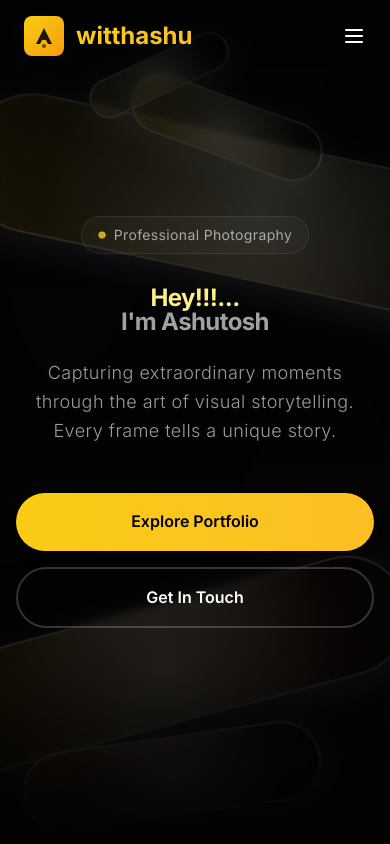
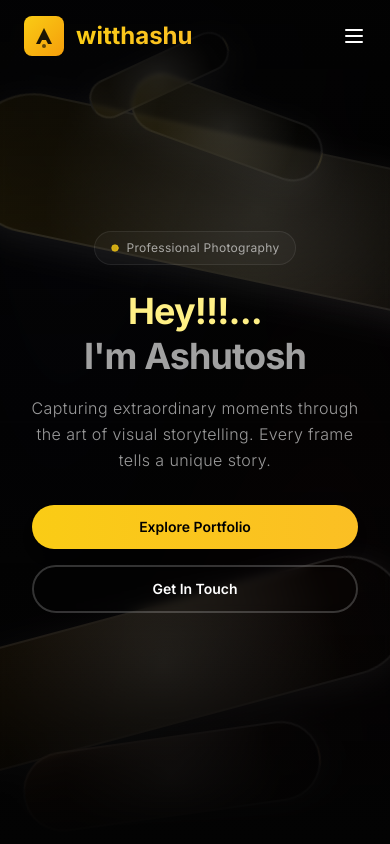
Before and after one commit to dev0jha/AshuPortfolio, a React (Vite) app: page / in a window 390 px wide. Shown: the top 844 px of the page. Built offline with nearby package versions, Linux system fonts and the light colour scheme.

Commit message:
Refine HeroGeometric component styles for improved layout and responsiveness

```diff
--- a/src/components/ui/shape-landing-hero.tsx
+++ b/src/components/ui/shape-landing-hero.tsx
@@ -152,10 +152,10 @@ function HeroGeometric({
                         variants={fadeUpVariants}
                         initial="hidden"
                         animate="visible"
-                        className="inline-flex items-center gap-2 px-4 py-2 rounded-full bg-white/[0.03] border border-white/[0.08] mb-8 md:mb-12"
+                        className="inline-flex items-center gap-2 px-4 py-2 rounded-full bg-white/[0.03] border border-white/[0.08] mb-6 md:mb-12"
                     >
                         <Circle className="h-2 w-2 fill-yellow-400/80 text-yellow-400/80" />
-                        <span className="text-sm text-white/60 tracking-wide">
+                        <span className="text-xs sm:text-sm text-white/60 tracking-wide">
                             {badge}
                         </span>
                     </motion.div>
@@ -166,7 +166,7 @@ function HeroGeometric({
                         initial="hidden"
                         animate="visible"
                     >
-                        <h1 className="text-2xl sm:text-6xl md:text-7xl font-bold mb-6 md:mb-8 tracking-tight leading-none">
+                        <h1 className="text-4xl sm:text-5xl md:text-6xl lg:text-7xl font-bold mb-4 md:mb-8 tracking-tight leading-tight">
                             <span style={{ color: 'oklch(94.5% 0.129 101.54)' }}>
                                 Hey!!!...
                             </span><br />
@@ -182,7 +182,7 @@ function HeroGeometric({
                         initial="hidden"
                         animate="visible"
                     >
-                        <p className="text-lg sm:text-xl md:text-2xl text-white/60 mb-12 leading-relaxed font-light tracking-wide max-w-3xl mx-auto px-4">
+                        <p className="text-base sm:text-lg md:text-xl lg:text-2xl text-white/60 mb-8 md:mb-12 leading-relaxed font-light tracking-wide max-w-3xl mx-auto px-2 sm:px-4">
                             {subtitle}
                         </p>
                     </motion.div>
@@ -192,18 +192,18 @@ function HeroGeometric({
                         variants={fadeUpVariants}
                         initial="hidden"
                         animate="visible"
-                        className="flex flex-col sm:flex-row gap-4 justify-center"
+                        className="flex flex-col sm:flex-row gap-4 justify-center px-4"
                     >
                         <a
                             href="#portfolio"
-                            className="group inline-flex items-center justify-center px-8 py-4 bg-gradient-to-r from-yellow-400 to-amber-400 text-black font-semibold rounded-full hover:from-yellow-300 hover:to-amber-300 transition-all duration-300 hover:transform hover:scale-105 shadow-lg hover:shadow-yellow-400/25"
+                            className="group inline-flex items-center justify-center px-6 sm:px-8 py-3 sm:py-4 bg-gradient-to-r from-yellow-400 to-amber-400 text-black font-semibold rounded-full hover:from-yellow-300 hover:to-amber-300 transition-all duration-300 hover:transform hover:scale-105 shadow-lg hover:shadow-yellow-400/25 text-sm sm:text-base"
                         >
                             Explore Portfolio
                         </a>
 
                         <a
                             href="#contact"
-                            className="group inline-flex items-center justify-center px-8 py-4 border-2 border-white/20 text-white font-semibold rounded-full hover:bg-white/10 hover:border-white/40 transition-all duration-300 backdrop-blur-sm"
+                            className="group inline-flex items-center justify-center px-6 sm:px-8 py-3 sm:py-4 border-2 border-white/20 text-white font-semibold rounded-full hover:bg-white/10 hover:border-white/40 transition-all duration-300 backdrop-blur-sm text-sm sm:text-base"
                         >
                             Get In Touch
                         </a>
```
